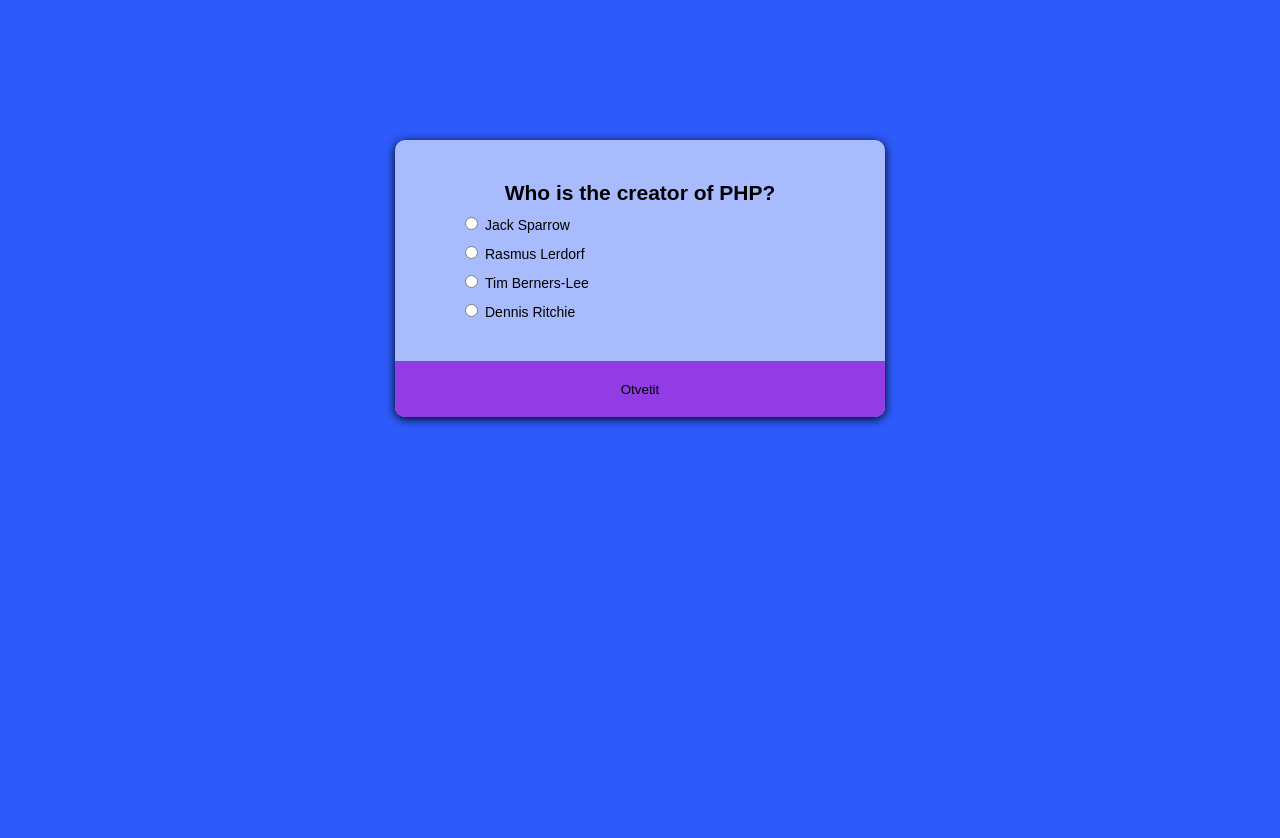
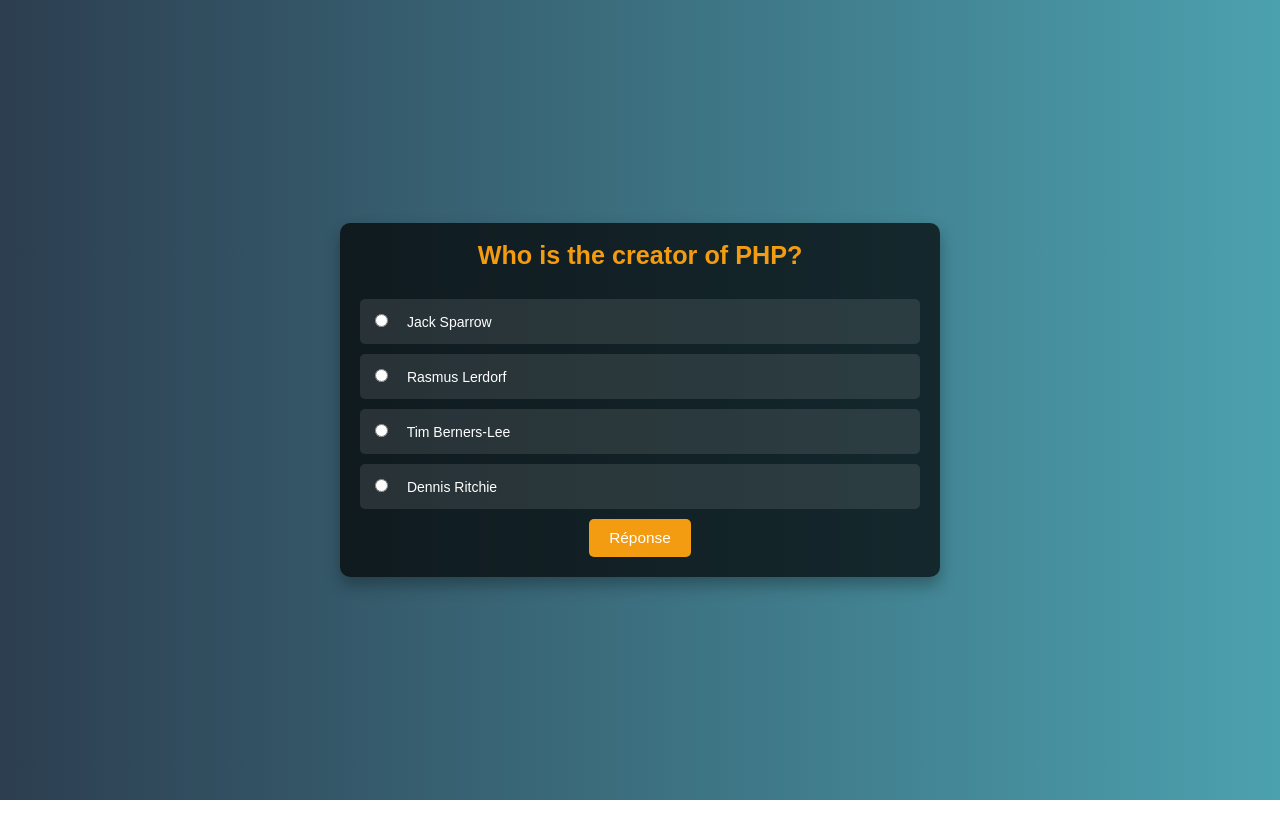
Before and after one commit to jyhgyh/Games, a plain HTML site: page Guizz/quizz.html in a window 1280 px wide. After the commit the page ends 800 px from the top, so only its background shows below. Drawn offline with Linux system fonts and the light colour scheme.

Commit message:
quizz did

```diff
--- a/Guizz/css/style.css
+++ b/Guizz/css/style.css
@@ -31,49 +31,105 @@ ul li{list-style: none;}
 img{vertical-align: top;}
 /* h1,h2,h3,h4,h5,h6{font-size:inherit;font-weight: 400;} */
 
-*{
-    font-family: sans-serif;
+/* Основные стили */
+body {
+    font-family: 'Arial', sans-serif;
+    background: linear-gradient(to right, #2c3e50, #4ca1af);
+    margin: 0;
+    padding: 0;
+    display: flex;
+    justify-content: center;
+    align-items: center;
+    height: 100vh;
+    color: #ffffff;
 }
 
-body{
-    background-color: rgb(45, 90, 250);
+main {
+    width: 100%;
+    max-width: 600px;
+    background-color: rgba(0, 0, 0, 0.7);
+    border-radius: 10px;
+    box-shadow: 0 8px 16px rgba(0, 0, 0, 0.3);
+    padding: 20px;
+    box-sizing: border-box;
 }
 
-main{
-    /* text-align: center; */
-    justify-content: center;
+/* Стили для викторины */
+.quiz {
+    display: flex;
+    flex-direction: column;
+    align-items: center;
 }
 
-.quiz{
-    margin: 10rem auto 0;
-    padding: 3rem 0 0;
-    background-color: rgba(255, 255, 255, 0.59);
-    width: 35rem;
-    border-radius: 10px;
-    box-shadow: 0 2px 10px;
-    /* height: 23rem; */
-    overflow: hidden;
+.quiz_header {
+    text-align: center;
+    margin-bottom: 20px;
 }
 
-h2{
-    text-align: center;
+.title {
+    font-size: 1.8rem;
+    margin: 0;
+    color: #f39c12;
 }
 
-ul{
-    margin-left: 5rem;
+.summary {
+    font-size: 1.2rem;
+    margin-top: 10px;
+    color: #e74c3c;
 }
 
-li{
-    margin: 1rem 0 ;
+.result {
+    font-size: 1rem;
+    margin-top: 5px;
+    color: #2ecc71;
 }
 
-button{
-    background-color: rgb(146, 60, 227);
+.quiz_list {
+    list-style-type: none;
+    padding: 0;
     width: 100%;
-    height: 4rem;
-    margin-top: 2rem;
 }
 
-span{
-    margin-left: .5rem;
+.quiz_list li {
+    background-color: rgba(255, 255, 255, 0.1);
+    margin: 10px 0;
+    padding: 15px;
+    border-radius: 5px;
+    display: flex;
+    align-items: center;
+    cursor: pointer;
+    transition: background-color 0.3s;
 }
+
+.quiz_list li:hover {
+    background-color: rgba(255, 255, 255, 0.2);
+}
+
+.quiz_list table {
+    width: 100%;
+}
+
+.answer {
+    margin-right: 15px;
+}
+
+.quiz-submit {
+    background-color: #f39c12;
+    border: none;
+    border-radius: 5px;
+    padding: 10px 20px;
+    font-size: 1.1rem;
+    color: #fff;
+    cursor: pointer;
+    transition: background-color 0.3s, transform 0.3s;
+}
+
+.quiz-submit:hover {
+    background-color: #e67e22;
+    transform: translateY(-2px);
+}
+
+.quiz-submit:active {
+    background-color: #d35400;
+    transform: translateY(0);
+}
--- a/Guizz/js/script.js
+++ b/Guizz/js/script.js
@@ -1,191 +1,180 @@
 const questions = [
   {
-      "question": "Who is the creator of PHP?",
-      "reponses": [
+    question: "Who is the creator of PHP?",
+    responses: [
       "Jack Sparrow",
       "Rasmus Lerdorf",
       "Tim Berners-Lee",
       "Dennis Ritchie"
     ],
-      "solution": "2"
+    solution: "2"
   },
   {
-      "question": "When was the first implementation of Blockchain Technology?",
-      "reponses": [
+    question: "When was the first implementation of Blockchain Technology?",
+    responses: [
       "2009",
       "2008",
       "2000",
       "1991"
     ],
-      "solution": "1"
+    solution: "2"
   },
   {
-      "question": "In which year was the first Playstation made?",
-      "reponses": [
+    question: "In which year was the first Playstation made?",
+    responses: [
      "1994",
      "1992",
      "1990",
      "1995"
     ],
-      "solution": "1"
+    solution: "1"
   },
    {
-      "question": "What does PHP mean today ?",
-      "reponses": [
+    question: "What does PHP mean today?",
+    responses: [
      "PHP: Personal Home Page",
-       "PHP: Program High Performace",
+     "PHP: Program High Performance",
      "PHP: Hypertext Preprocessor",
      "PHP: Hypertext Page"
     ],
-      "solution": "3"
+    solution: "3"
   },
    {
-      "question": "What is the last Sega console?",
-      "reponses": [
+    question: "What is the last Sega console?",
+    responses: [
      "Dreamcast",
      "Saturn",
      "S-Gage",
      "Lindbergh"
     ],
-      "solution": "1"
+    solution: "1"
   },
    {
-      "question": "What does www stands for ?",
-      "reponses": [
+    question: "What does www stand for?",
+    responses: [
     "Web wasabi world",
     "World wide web",
     "Wide web world",
     "Web war song"
     ],
-      "solution": "2"
+    solution: "2"
   },
    {
-      "question": "What's the name of the UNIX creator?",
-      "reponses": [
+    question: "What's the name of the UNIX creator?",
+    responses: [
     "Mark Shuttleworth",
     "Kenneth Thompson",
     "Linus Torvalds",
     "Bill Gates"
     ],
-      "solution": "2"
+    solution: "2"
   },
   {
-      "question": "When was born Alan Turing ?",
-      "reponses": [
+    question: "When was Alan Turing born?",
+    responses: [
     "1981",
     "1891",
     "1934",
     "1912"
     ],
-      "solution": "4"
+    solution: "4"
   },
   {
-      "question": "What is the port for the http",
-      "reponses": [
+    question: "What is the port for HTTP?",
+    responses: [
       "70",
       "90",
       "82",
       "80"
     ],
-      "solution": "4"
+    solution: "4"
   }
-  ]
+];
+
 const headerContainer = document.querySelector('#header');
 const listContainer = document.querySelector('#list');
 const submitBtn = document.querySelector('#submit');
 
-
 let score = 0;
 let questionIndex = 0;
 
+clearPage();
+showQuestion();
+
 submitBtn.onclick = checkAnswer;
 
+// Функция для очистки страницы
 function clearPage() {
     headerContainer.innerHTML = '';
     listContainer.innerHTML = '';
-};
+}
 
-clearPage();
+// Функция для отображения вопроса
+function showQuestion() {
+    const currentQuestion = questions[questionIndex];
 
-function showQuestion() {
-    console.log('showQuestin')
+    // Формирование заголовка вопроса
+    const headerTemplate = `<h2 class="title">${currentQuestion.question}</h2>`;
+    headerContainer.innerHTML = headerTemplate;
 
-    // console.log(questions[questionIndex]['question'])
-    const headerTemplate = `<h2 class="title">%title%</h2>`;
-    const title = headerTemplate.replace('%title%', questions[questionIndex]['question']);
-
-    headerContainer.innerHTML = title;
-
-    for([index ,item] of questions[questionIndex]['reponses'].entries()){
-        // console.log(item);
-        console.log(index+1, item);
+    // Формирование списка ответов
+    currentQuestion.responses.forEach((response, index) => {
         const questionTemplate =
         `<li>
-            <table>
-                <input value="%number%" type="radio" name="answer" class="answer">
-                <span>%Answer%</span>
-            </table>
-        </li>`
+            <label>
+                <input value="${index + 1}" type="radio" name="answer" class="answer">
+                <span>${response}</span>
+            </label>
+        </li>`;
+        listContainer.innerHTML += questionTemplate;
+    });
+}
 
-        let answer = questionTemplate.replace('%Answer%', item);
+// Функция проверки ответа
+function checkAnswer() {
+    const checkedRadio = listContainer.querySelector('input[type="radio"]:checked');
 
-        answer = answer.replace('%number%', index+1)
+    if (!checkedRadio) {
+        alert("Please select an answer before proceeding!");
+        return;
+    }
 
-        listContainer.innerHTML += answer;
+    const userAnswer = checkedRadio.value;
+
+    if (userAnswer === questions[questionIndex].solution) {
+        score++;
+    }
+
+    if (questionIndex !== questions.length - 1) {
+        questionIndex++;
+        clearPage();
+        showQuestion();
+    } else {
+        clearPage();
+        showResult();
     }
 }
 
-showQuestion();
+function showResult() {
+    const resultTemplate = `
+        <h2 class="title">Quiz Completed</h2>
+        <h3 class="summary">Your score is:</h3>
+        <p class="result">${score} out of ${questions.length}</p>
+        <button class="quiz-submit" id="restart">Restart Quiz</button>
+    `;
+    headerContainer.innerHTML = resultTemplate;
 
-function checkAnswer(){
-    // console.log('Done')
+    const restartBtn = document.querySelector('#restart');
+    restartBtn.onclick = restartQuiz;
 
-    const checkedRadio = listContainer.querySelector('input[type="radio"]:checked');
-    // console.log(checkedRadio);
-
-    if(!checkedRadio){
-        submitBtn.blur()
-        return
+    submitBtn.style.display = 'none';
 }
 
-    // console.log(checkedRadio.value);
-
-    const userAnswer = checkedRadio.value;
-
-    // console.log(userAnswer, questions[questionIndex]['solution'])
-
-    if(userAnswer === questions[questionIndex]['solution']){
-        // console.log('Donee')
-        score++;
-    }
-
-    function showResult(){
-        console.log('konec')
-         console.log(score);
-
-         const resultTemplate = `
-         <h2 class="title">%title%</h2>
-                <h3 class="summary">%message%</h3>
-                <p class="result">%result%</p>
-         `;
-
-         let title = "You're done"
-         let summary = "Your score is:"
-         let result = `${score}/${questions.length}`
-
-         const finalMessage = resultTemplate.replace('%title%', title).replace('%message%', summary).replace('%result%', result);
-
-         headerContainer.innerHTML = finalMessage;
-    }
-
-    if(questionIndex !== questions.length - 1){
-        questionIndex++;
+// Функция для рестарта викторины
+function restartQuiz() {
+    score = 0;
+    questionIndex = 0;
+    submitBtn.style.display = ''; // Показать кнопку "Ответить"
     clearPage();
     showQuestion();
-        return;
-    } else {
-        clearPage();
-        showResult();
-
 }
-}
--- a/Guizz/quizz.html
+++ b/Guizz/quizz.html
@@ -26,7 +26,7 @@
                 </li>
             </ul>
 
-            <button class="quiz-submit submit" id="submit">Otvetit</button>
+            <button class="quiz-submit submit" id="submit">Réponse</button>
 
         </div>
 
```
Also changed, not shown: Guizz/Description_en.txt, Guizz/Description_ru.txt, 1 other file. Lines whose indentation alone changed are shown as unchanged.
